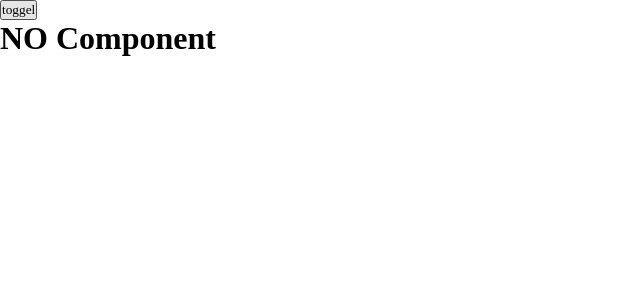
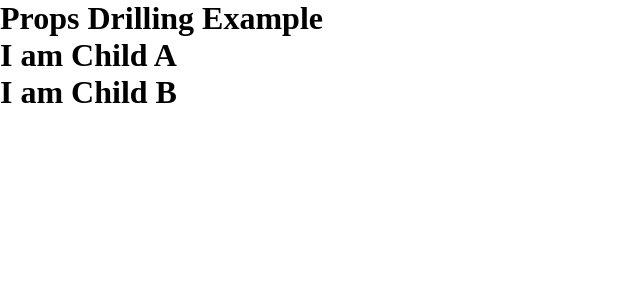
Before and after one commit to AbhimanyuSolanki10/React, a React (Create React App) app in the folder firstproject/: page / in a window 1280 px wide. Shown: the top 300 px of the page, without its empty margins (0-640 px from the left). Built offline with nearby package versions, Linux system fonts and the light colour scheme.

Commit message:
03-09-2024

```diff
--- a/firstproject/src/App.jsx
+++ b/firstproject/src/App.jsx
@@ -10,7 +10,9 @@ import States from "./components/states/States"
 // import Heart from "./components/states/Heart"
 import Increment from "./components/states/Increment"
 import CbcStates from "./components/states/CbcStates"
-import Parent from "./components/props/Parent"
+// import Parent from "./components/props/Parent"
+import Parent from "./components/propsDrilling/Parent"
+// import Parent from "./components/context/Parent"
 import TodoWrapper from "./components/todo/TodoWrapper"
 import React from "react";
 
@@ -23,6 +25,9 @@ import ThemeChange from "./components/uncontrolled/ThemeChange"
 import CBC from "./components/lifecycle/CBC"
 import FBC from "./components/lifecycle/FBC"
 import Fetch from "./components/fetch/Fetch"
+import Context1 from "./components/context/Context1"
+import Context2 from "./components/context/Context2"
+
 
 // const App = ()=>{
 //     return <Fragment>
@@ -66,11 +71,20 @@ let [toggel,setTooggle]= useState(false);
                 {toggel ? <CBC/> : <h1>NO Component</h1>} */}
 
                 {/* <FBC/> */}
-                <button onClick={()=>{setTooggle(!toggel)}}>toggel</button>
-                {toggel ? <FBC/> : <h1>NO Component</h1>}
+                {/* <button onClick={()=>{setTooggle(!toggel)}}>toggel</button>
+                {toggel ? <FBC/> : <h1>NO Component</h1>} */}
+
+                {/* <Fetch/> */}
+                <Parent/>
+                {/* <Context1/> */}
 
 
-                {/* <Fetch/> */}
+               {/* <Context2>
+                <Parent/>
+               </Context2> */}
+
+
+
             </>
 
 }
--- /dev/null
+++ b/firstproject/src/components/context/Context1.jsx
@@ -0,0 +1,22 @@
+import React, { createContext } from 'react'
+import Trainers from './Trainers'
+//Step1:- Creating a context
+export let GLOBAL = createContext();
+const Context1 = () => {
+    let data =[
+        {id:1 , ename: "Prashad"},
+        {id:2 , ename: "Uttarsh sir"},
+        {id:3 , ename: "Ansari Sir"},
+    ]
+  return (
+    <div>
+        <h1>useContext Example</h1>
+        <GLOBAL.Provider value={data}>
+            <Trainers/>
+        </GLOBAL.Provider>
+
+    </div>
+  )
+}
+
+export default Context1
--- /dev/null
+++ b/firstproject/src/components/context/Context2.jsx
@@ -0,0 +1,12 @@
+import React, { createContext } from 'react'
+
+export let GLOBALDATA = createContext();
+const Context2 = (props) => {
+    console.log(props.children);
+    let data = [10,20,30,40,50];
+    return (
+        <GLOBALDATA.Provider value={data}>{props.children}</GLOBALDATA.Provider>
+  )
+}
+
+export default Context2
--- /dev/null
+++ b/firstproject/src/components/context/Parent.jsx
@@ -0,0 +1,14 @@
+import React from 'react'
+import Child from './Child'
+
+const Parent = () => {
+
+  return (
+    <div>
+        <h1>I am Parent</h1>
+        <Child/>
+    </div>
+  )
+}
+
+export default Parent
--- /dev/null
+++ b/firstproject/src/components/context/Profile.jsx
@@ -0,0 +1,12 @@
+import React, { useContext } from 'react'
+import { GLOBAL } from './Context1'
+
+const Profile = () => {
+    let val = useContext(GLOBAL);
+    console.log("Profile component---->",val);
+  return (
+    <div>Profile</div>
+  )
+}
+
+export default Profile
--- /dev/null
+++ b/firstproject/src/components/context/Trainers.jsx
@@ -0,0 +1,14 @@
+import React from 'react'
+import {useContext} from 'react'
+import Profile from './Profile'
+
+const Trainers = () => {
+
+  return (
+    <div>
+        <Profile/>
+    </div>
+  )
+}
+
+export default Trainers
--- /dev/null
+++ b/firstproject/src/components/propsDrilling/ChildA.jsx
@@ -0,0 +1,14 @@
+import React from 'react'
+import ChildB from './ChildB'
+
+const ChildA = (props) => {
+    console.log("Child A component--------" , props.data);
+  return (
+    <div>
+        <h1>I am Child A</h1>
+        <ChildB data={props.data}/>
+    </div>
+  )
+}
+
+export default ChildA
--- /dev/null
+++ b/firstproject/src/components/propsDrilling/ChildB.jsx
@@ -0,0 +1,12 @@
+import React from 'react'
+
+const ChildB = (props) => {
+    console.log("CHILD B COMPONENT",props.data);
+  return (
+    <div>
+        <h1>I am  Child B</h1>
+    </div>
+  )
+}
+
+export default ChildB
--- /dev/null
+++ b/firstproject/src/components/propsDrilling/Parent.jsx
@@ -0,0 +1,15 @@
+import React from 'react'
+import ChildA from './ChildA'
+
+const Parent = () => {
+    let data = [10,20,30,40];
+
+  return (
+    <div>
+        <h1>Props Drilling Example</h1>
+        <ChildA data={data}/>
+    </div>
+  )
+}
+
+export default Parent
```
Also changed, not shown: firstproject/src/components/context/Child.jsx (added, +14 -0 lines), firstproject/src/index.js (+6 -1 lines).
